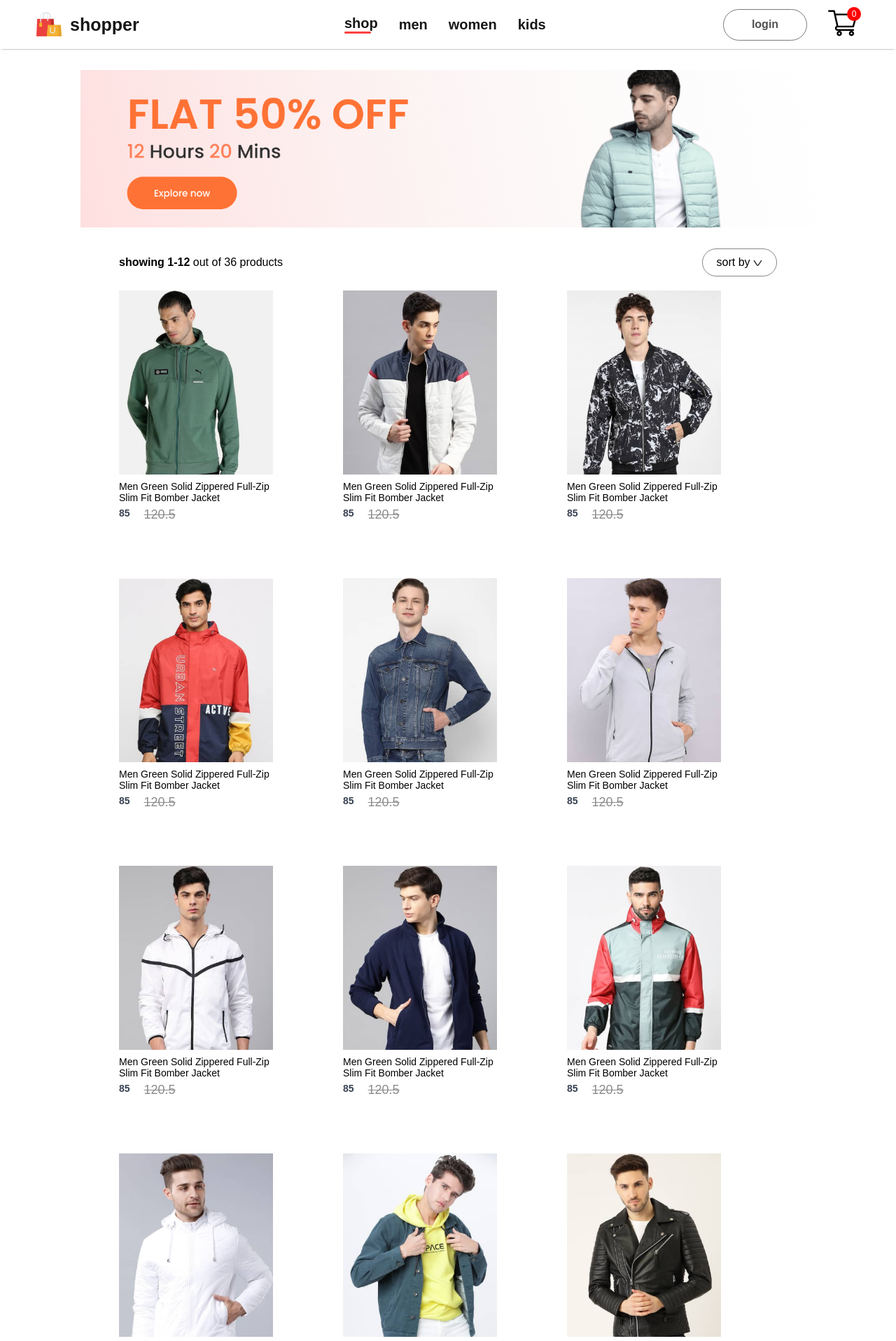
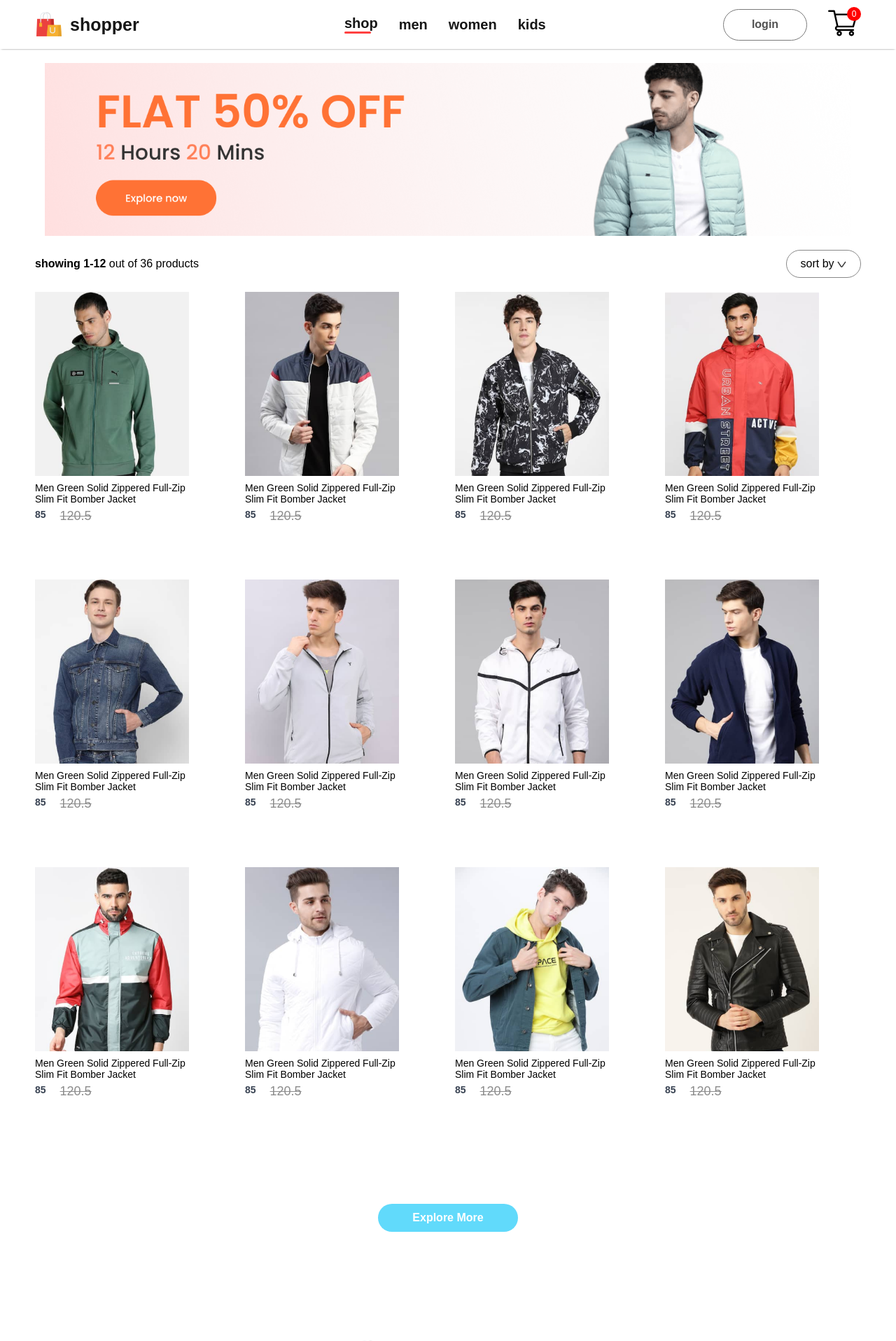
Before and after one commit to george827/E-commerce, a React (Create React App) app in the folder front-end/: page /men in a window 1280 px wide. Shown: the top 1916 px of the page at 70% size. Built offline with nearby package versions, Linux system fonts and the light colour scheme.

Commit message:
Update footer

```diff
--- a/front-end/src/pages/CSS/ShopCategory.css
+++ b/front-end/src/pages/CSS/ShopCategory.css
@@ -48,3 +48,24 @@
     font-weight: 600;
     cursor: pointer;
 }
+
+@media(max-width:1280px) {
+    .shopCategory-banner {
+        width: 90%;
+        margin: 20px auto;
+    }
+    .shopcategory-indexsort {
+        margin: 0px 50px;
+    }
+
+    .shopcategory-products {
+        margin: 20px 50px;
+        grid-template-columns: repeat(auto-fill, minmax(250px, 1fr));
+    }
+
+    .shopCategory-loadmore {
+        width: 200px;
+        height: 40px;
+        font-size: 16px;
+    }
+}
```
